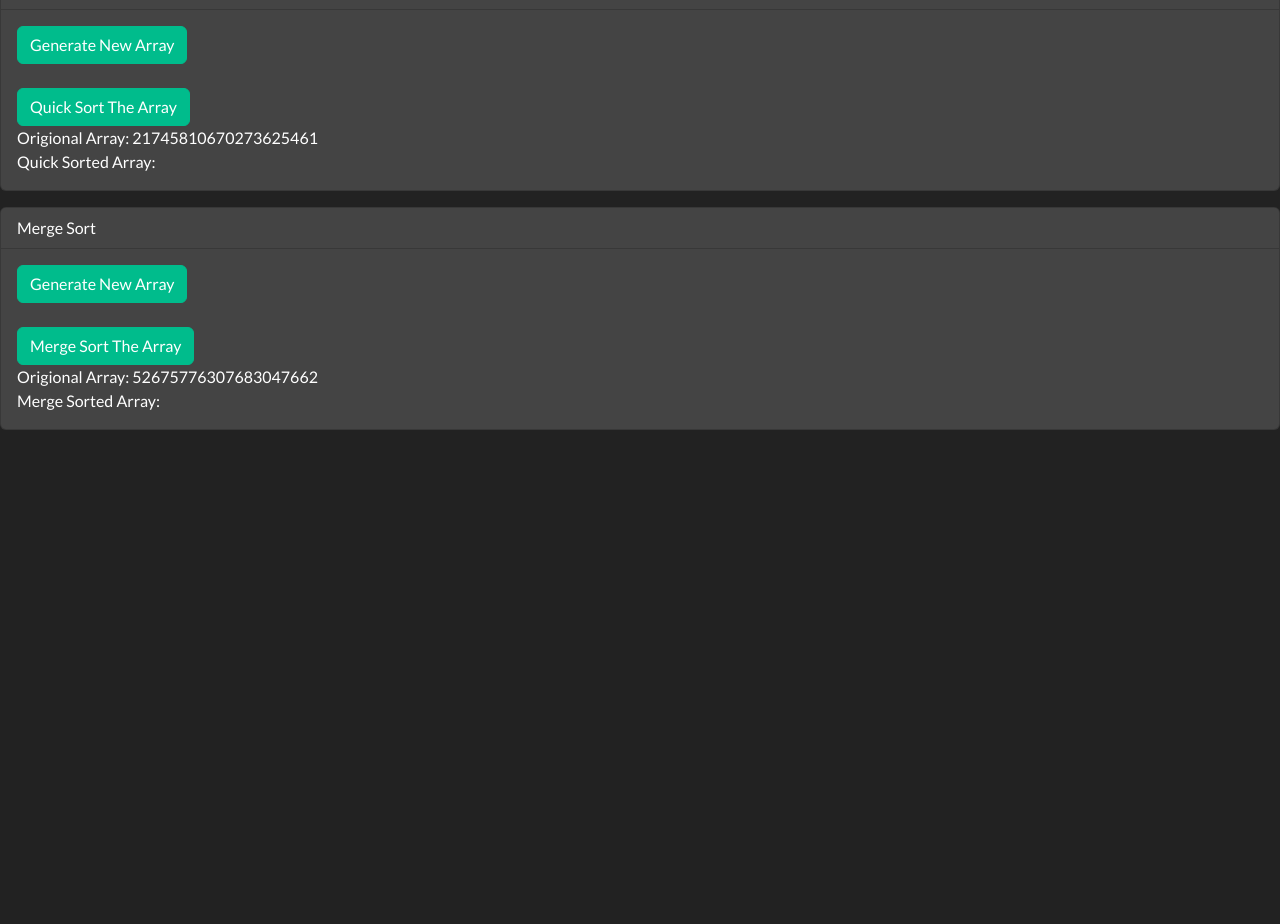
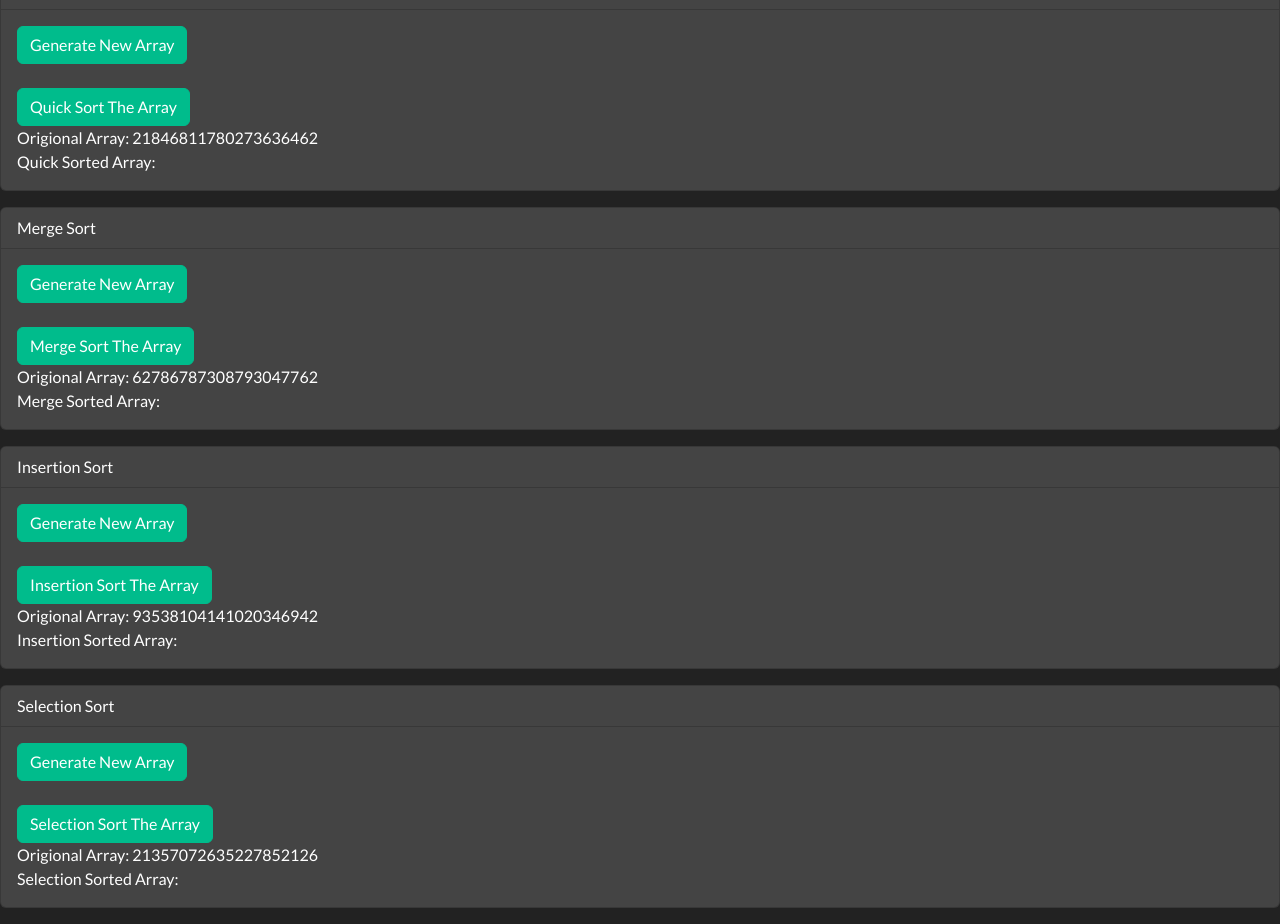
Before and after one commit to JTSkelton/learnsort, a React (Create React App) app: page / in a window 1280 px wide. Shown: the part 409-1333 px from the top of the page. Before the commit the page ends 855 px from the top, so only its background shows below. Built offline with nearby package versions, Linux system fonts and the light colour scheme.

Commit message:
added more sorting methods

```diff
--- a/src/components/App.js
+++ b/src/components/App.js
@@ -6,6 +6,8 @@ import BubbleSortDisplay from "./BubbleSort";
 import RandomArr from "./RandomArr";
 import QuickSortDisplay from "./QuickSort";
 import MergeSortDisplay from "./MergeSort";
+import InsertionSortDisplay from "./InsertionSort";
+import SelectionSortDisplay from "./SelectionSort";
 
 function App() {
   return (
@@ -15,6 +17,8 @@ function App() {
       <BubbleSortDisplay />
       <QuickSortDisplay />
       <MergeSortDisplay />
+      <InsertionSortDisplay />
+      <SelectionSortDisplay />
     </React.Fragment>
   );
 }
--- /dev/null
+++ b/src/components/InsertionSort.js
@@ -0,0 +1,60 @@
+import RandomArr from "./RandomArr";
+import React, { useState } from "react";
+
+function InsertionSort(arr) {
+  for (let i = 1; i < arr.length; i++) {
+    for (let j = i; j > 0; j--) {
+      if (arr[j] < arr[j - 1]) {
+        const tempValue = arr[j];
+        arr[j] = arr[j - 1];
+        arr[j - 1] = tempValue;
+      } else break;
+    }
+  }
+  return arr;
+}
+
+function InsertionSortDisplay() {
+  const [arrValues, setArrValues] = useState(() => {
+    return RandomArr();
+  });
+  const [sortedArrValues, setSortedArrValues] = useState(() => {
+    return "";
+  });
+
+  function sortThatArray() {
+    setSortedArrValues(InsertionSort(arrValues));
+  }
+
+  function newArray() {
+    setArrValues(RandomArr());
+  }
+
+  return (
+    <div className="InsertionSort">
+      <div className="card text-white bg-secondary mb-3">
+        <div className="card-header">Insertion Sort</div>
+        <div className="card-body">
+          <button type="button" className="btn btn-success" onClick={newArray}>
+            Generate New Array
+          </button>
+          <br></br>
+          <br></br>
+          <button
+            type="button"
+            className="btn btn-success"
+            onClick={sortThatArray}
+          >
+            Insertion Sort The Array
+          </button>
+          <br></br>
+          <span>Origional Array: {arrValues}</span>
+          <br></br>
+          <span>Insertion Sorted Array: {sortedArrValues}</span>
+        </div>
+      </div>
+    </div>
+  );
+}
+
+export default InsertionSortDisplay;
--- a/src/components/RandomArr.js
+++ b/src/components/RandomArr.js
@@ -1,7 +1,7 @@
 function RandomArr() {
   const arrayLength = 20;
-  const min = Math.ceil(0);
-  const max = Math.floor(9);
+  const min = 0;
+  const max = 10;
   const array = Array.from(Array(arrayLength)).map((x) =>
     Math.floor(Math.random() * (max - min) + min)
   );
--- /dev/null
+++ b/src/components/SelectionSort.js
@@ -0,0 +1,63 @@
+import RandomArr from "./RandomArr";
+import React, { useState } from "react";
+
+function SelectionSort(array) {
+  const arr = array.map((x) => {
+    return x;
+  });
+  for (let i = 0; i < arr.length - 1; i++) {
+    let minIndex = i;
+    for (let j = i + 1; j < arr.length; j++) {
+      if (arr[j] < arr[minIndex]) {
+        minIndex = j;
+      }
+    }
+    [arr[i], arr[minIndex]] = [arr[minIndex], arr[i]];
+  }
+  return arr;
+}
+
+function SelectionSortDisplay() {
+  const [arrValues, setArrValues] = useState(() => {
+    return RandomArr();
+  });
+  const [sortedArrValues, setSortedArrValues] = useState(() => {
+    return "";
+  });
+
+  function sortThatArray() {
+    setSortedArrValues(SelectionSort(arrValues));
+  }
+
+  function newArray() {
+    setArrValues(RandomArr());
+  }
+
+  return (
+    <div className="SelectionSort">
+      <div className="card text-white bg-secondary mb-3">
+        <div className="card-header">Selection Sort</div>
+        <div className="card-body">
+          <button type="button" className="btn btn-success" onClick={newArray}>
+            Generate New Array
+          </button>
+          <br></br>
+          <br></br>
+          <button
+            type="button"
+            className="btn btn-success"
+            onClick={sortThatArray}
+          >
+            Selection Sort The Array
+          </button>
+          <br></br>
+          <span>Origional Array: {arrValues}</span>
+          <br></br>
+          <span>Selection Sorted Array: {sortedArrValues}</span>
+        </div>
+      </div>
+    </div>
+  );
+}
+
+export default SelectionSortDisplay;
```
Also changed, not shown: src/components/HeapSort.js (added, +51 -0 lines).
